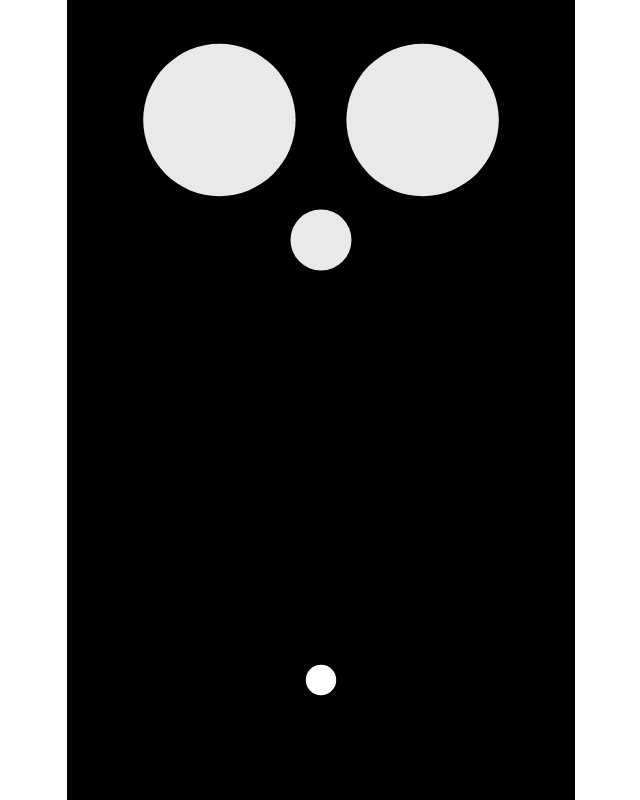
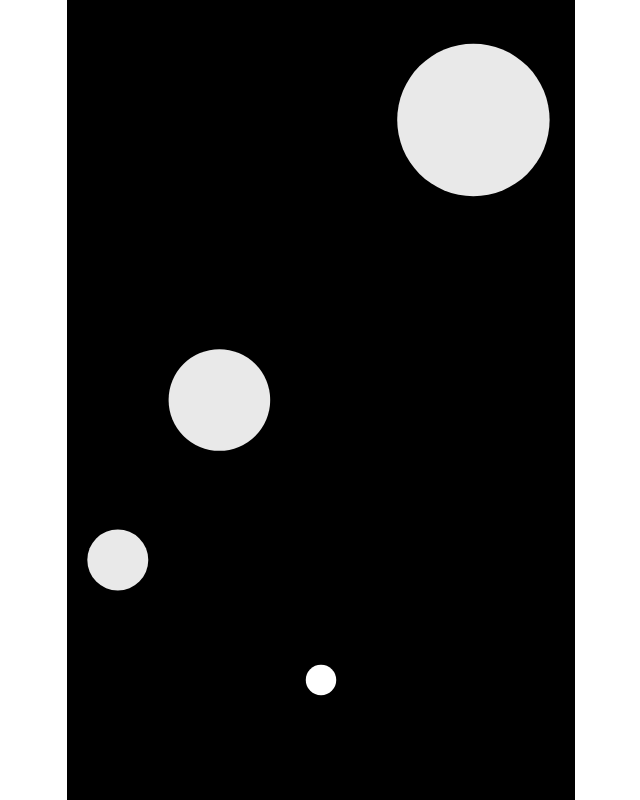
Before and after one commit to danchristensendesign/magnetGame, a plain HTML site: page index.html in a window 1280 px wide. Shown: the whole page, without its empty margins (319-959 px from the left). Drawn offline with Linux system fonts and the light colour scheme.

Commit message:
Add files via upload

```diff
--- a/index.html
+++ b/index.html
@@ -17,6 +17,9 @@
 
 <script>
 
+const playing = 0;
+const winning = 1;
+const dying = 2;
 const R = -10000;
 const screenR = .635;
 const screenW = (window.innerWidth || document.documentElement.clientWidth || document.body.clientWidth);
@@ -104,7 +107,7 @@ var player = {
 
 	sr:0,
 	spos: {x: 0, y: 0},
-
+	state: playing,
 	init: function(arr)
 	{
 		this.pos.x = arr[0];
@@ -113,6 +116,7 @@ var player = {
 		this.sr = gameToScreen(arr[2], true);
 		this.vel.x = 0;
 		this.vel.y = 0;
+		this.state = playing;
 		this.update();
 	},
 
@@ -144,23 +148,65 @@ var worm = {
 	}
 };
 
-var magDefs = [
-	[30,15,15],
-	[70,15, 15]
+
+
+var levels = [
+	[
+		[[50,15,15]],
+
+		[50,30,6],
+		[50,85,3]
+	],
+
+	[
+		[[30,15,15],
+		[70,15, 15]],
+
+		[50,30,6],
+		[50,85,3]
+	],
+
+	[
+		[[20,80,10],
+		[70,15, 15]],
+
+		[50,30,6],
+		[50,85,3]
+	],
+
+	[
+		[[30,50,10],
+		[80,15, 15]],
+
+		[10,70,6],
+		[50,85,3]
+	],
 
 ];
-var playerDef = [50,85,3];
-var wormDef = [50,30,6];
+var lastTime;
+var levelInd = 3;
+loadLevel();
+function loadLevel()
+{
+	if(levelInd < levels.length)
+	{
+		var level = levels[levelInd];
+		magnets.init(level[0]);
+		worm.init(level[1]);
+		player.init(level[2]);
+		lastTime = new Date().getTime();
+		drawT();
+	}
 
-player.init(playerDef);
-magnets.init(magDefs);
-worm.init(wormDef);
+}
+
+
 //player.vel.y = -100;
-var lastTime = new Date().getTime();
-drawT();
+
 
 function drawT()
 {
+	midCx.clearRect(0, 0, screenW, screenH);
 	midCx.fillStyle = 'RGB(233, 233, 233)';
 	for(var i = 0; i < magnets.arr.length; i+= 1)
 	{
@@ -197,13 +243,18 @@ function updateClick(event)
 
 function pos(event)
 {
+	if((event.type === 'mousedown' || event.type === 'touchstart') && player.state === dying)
+	{
+		loadLevel();
+	}
+	else
+	{
 		for(var i = 0; i < magnets.arr.length; i+=1 )
 		{
 			magnets.arr[i].isOn = false;
 		}
 		if(event.type.substr(0,5) === 'mouse')
 		{
-		//console.log('a');
 			checkIt([event.clientX - offX, event.clientY - offY]);
 		}
 		else
@@ -211,6 +262,7 @@ function pos(event)
 			for (i=0; i < event.touches.length; i++)
 			{
 				checkIt([event.touches[i].pageX - offX, event.touches[i].pageY - offY]);
+			}
 		}
 	}
 }
@@ -258,6 +310,8 @@ function updateFrame()
 	lastTime = newTime;
 
 	//sum forces on player
+	if(player.state === playing)
+	{
 		var fx = 0;
 		var fy = 0;
 
@@ -284,11 +338,34 @@ function updateFrame()
 		if(player.spos.y > actH) player.vel.y = -Math.abs(player.vel.y)
 		else if(player.spos.y < 0) player.vel.y = Math.abs(player.vel.y)
 		drawPlayer();
+		checkStatus();
+	}
+
 
 
 	requestAnimationFrame(updateFrame);
 }
 
+function checkStatus()
+{
+	if(distance(player.spos.x, player.spos.y, worm.sx, worm.sy) <= (worm.sr - player.sr))
+	{
+		player.state = winning;
+		levelInd++;
+		loadLevel();
+	}
+	else
+	{
+		for(var i = 0; i < magnets.arr.length; i+=1 )
+		{
+			if(distance(player.spos.x, player.spos.y, magnets.arr[i].sx, magnets.arr[i].sy) <= (magnets.arr[i].sr + player.sr))
+			{
+				player.state = dying;
+			}
+		}
+	}
+
+}
 function distance(x1, y1, x2, y2)
 {
 	return Math.pow(Math.pow(x2-x1, 2) + Math.pow(y2-y1, 2), 1/2);
```
Lines whose indentation alone changed are shown as unchanged.
